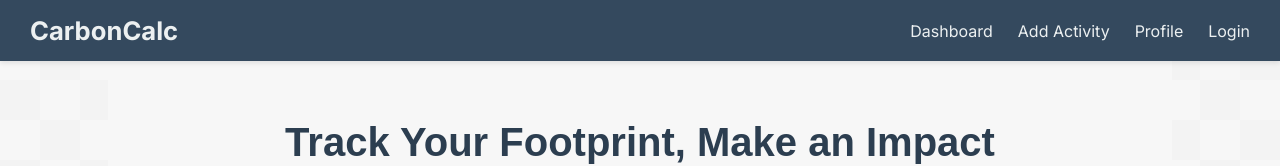
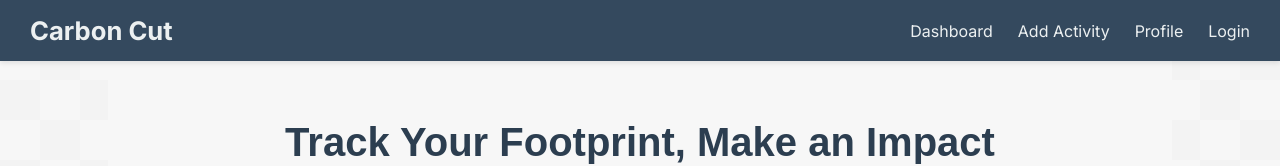
Before and after one commit to sdg877/carbon_calculator_fe, a Next.js app: page / in a window 1280 px wide. Shown: the top 166 px of the page. Built offline with nearby package versions, Linux system fonts and the light colour scheme; no server answers.

Commit message:
Update to Site title.

```diff
--- a/src/components/Navbar.jsx
+++ b/src/components/Navbar.jsx
@@ -59,7 +59,7 @@ export default function Navbar() {
   return (
     <nav className={`navbar ${isMenuOpen ? "open" : ""}`}>
       <div className="navbar-logo">
-        <Link href="/">CarbonCalc</Link>
+        <Link href="/">Carbon Cut</Link>
       </div>
 
       <button
@@ -96,7 +96,6 @@ export default function Navbar() {
           </li>
         )}
 
-        {/* Profile Link: Only show if NOT on the profile page */}
         {currentPath !== "/profile" && (
           <li>
             <Link href="/profile" onClick={handleLinkClick}>
```
